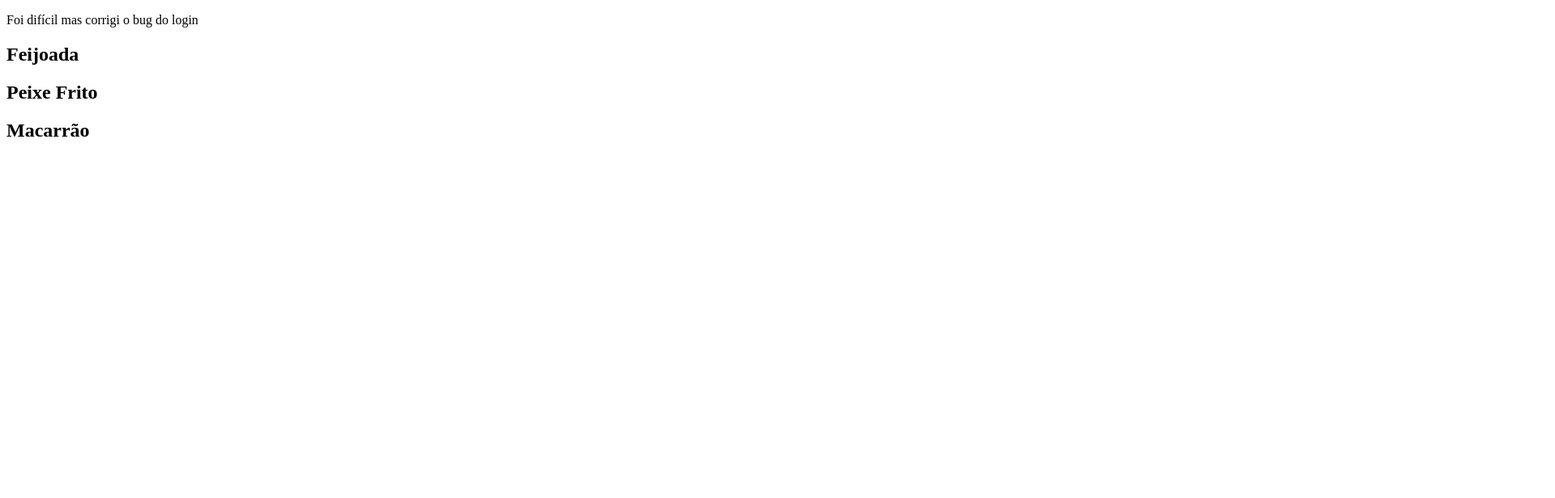
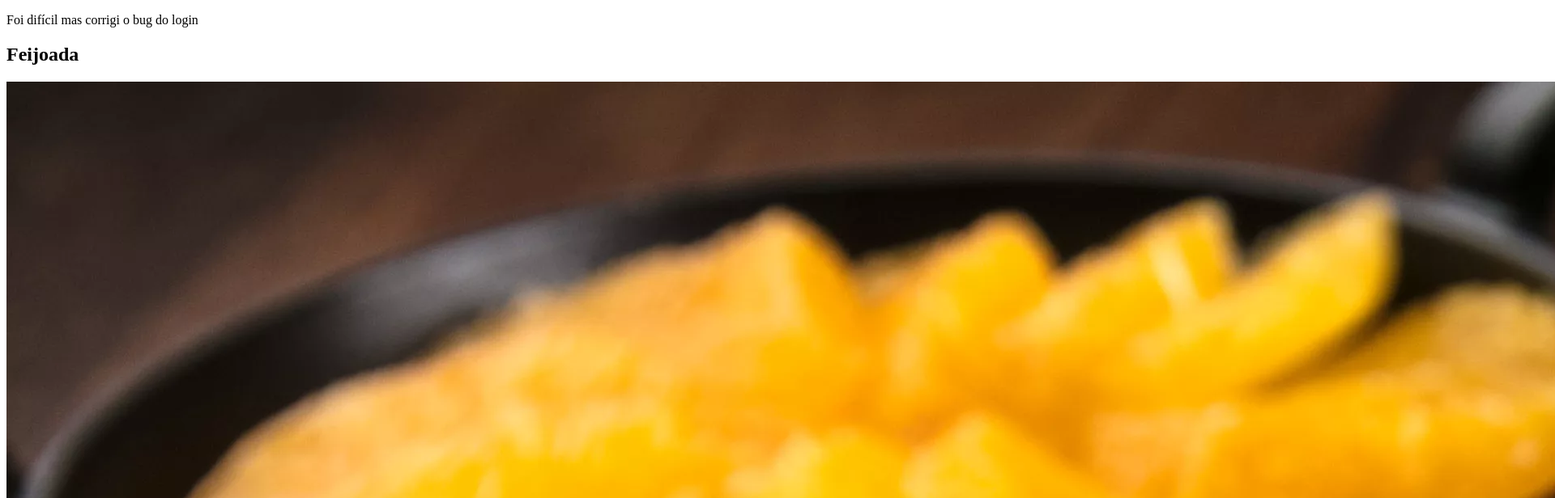
Before and after one commit to docarley/portfolio-II01, a plain HTML site: page index.html in a window 1280 px wide. Shown: the top 616 px of the page at 81% size, 1920 px wide, since content can reach past the window. Drawn offline with Linux system fonts and the light colour scheme.

Commit message:
adicionado imagem da feijoada e criado uma pasta para armazenar as imagens

```diff
--- a/index.html
+++ b/index.html
@@ -15,6 +15,7 @@
         <section class="cardapio">
             <div class="itens">
                 <h2>Feijoada</h2>
+                <img src="./img/feijoada.webp" alt="feijoada">
             </div>
             <div class="itens">
                 <h2>Peixe Frito</h2>
```
Also changed, not shown: img/feijoada.webp (added).
